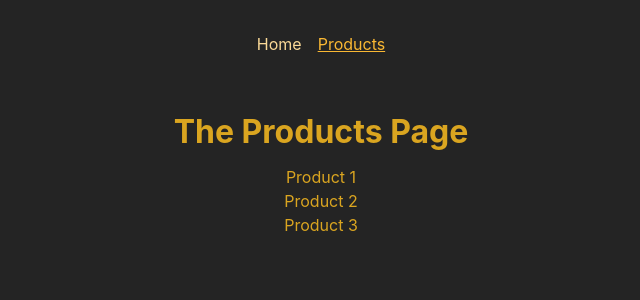
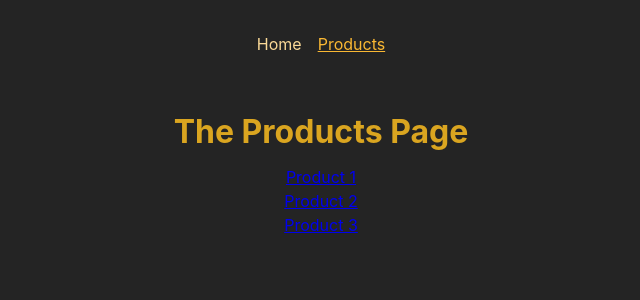
Before and after one commit to acet09/section_20, a React (Create React App) app: page /products in a window 1280 px wide. Shown: the top 300 px of the page, without its empty margins (319-959 px from the left). Built offline with nearby package versions, Linux system fonts and the light colour scheme.

Commit message:
289_동적_라우트_링크추가

```diff
--- a/src/pages/Products.js
+++ b/src/pages/Products.js
@@ -1,11 +1,22 @@
+import { Link } from 'react-router-dom';
+
+const PRODUCTS = [
+  { id: 'p1', title: 'Product 1' },
+  { id: 'p2', title: 'Product 2' },
+  { id: 'p3', title: 'Product 3' },
+];
+
 function ProductsPage() {
   return (
     <>
       <h1>The Products Page</h1>
       <ul>
-        <li>Product 1</li>
-        <li>Product 2</li>
-        <li>Product 3</li>
+        {PRODUCTS.map(prod =>
+          <li key={prod.id}>
+            <Link to={`/products/${prod.id}`}>
+              {prod.title}
+            </Link>
+          </li>)}
       </ul>
     </>
   );
```
